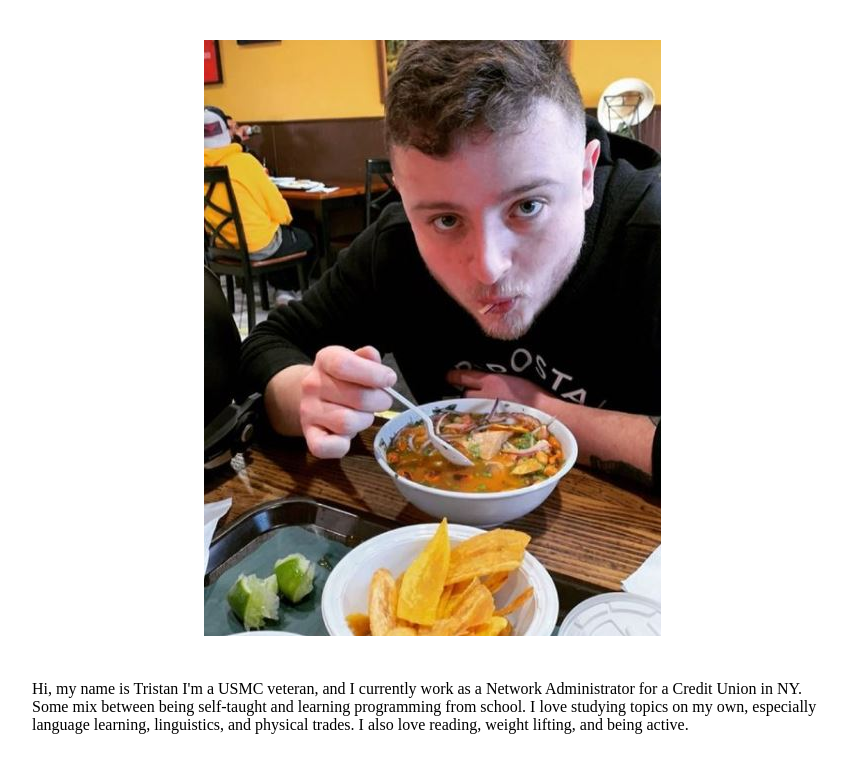
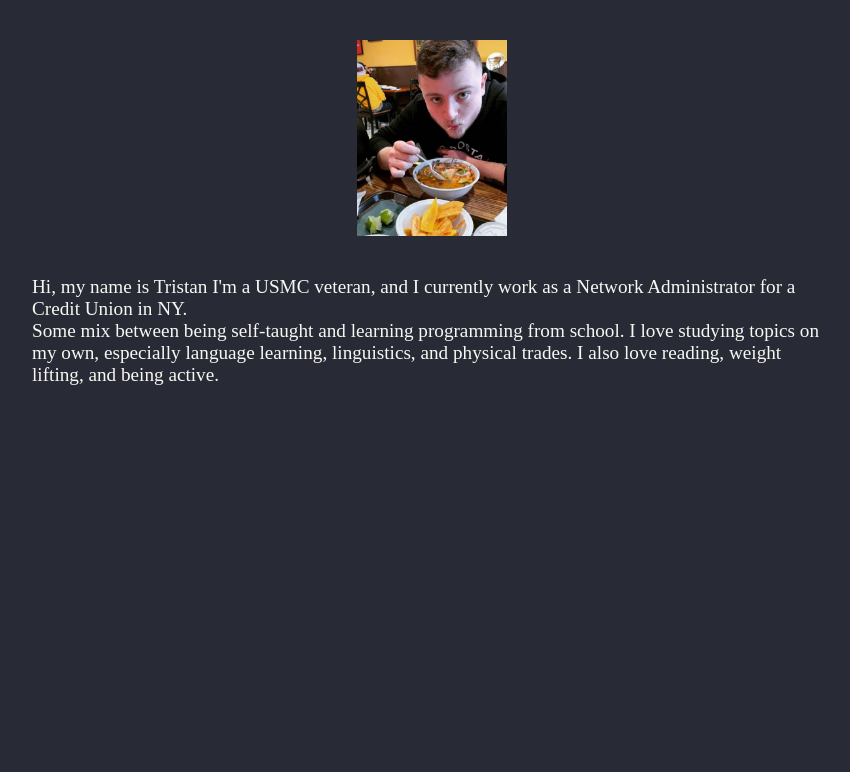
Before and after one commit to Tristochi/personal_website, a plain HTML site: page index.html in a window 1280 px wide. Shown: the whole page, without its empty margins (208-1058 px from the left). Drawn offline with Linux system fonts and the light colour scheme.

Commit message:
Added some style changes. Still not sure what I'm doing w this.

```diff
--- a/index.html
+++ b/index.html
@@ -4,7 +4,7 @@
     <meta name="author" content="Tristan Szakacs">
     <meta name="viewport" content="width=device-width, initial-scale=1.0">
     <link rel="preload" href="/style.css" as="style">
-    <link rel="stylesheet" href="/style.css">
+    <link rel="stylesheet" href="./style.css">
   </head>
   <body>
     <header>
--- a/style.css
+++ b/style.css
@@ -1,3 +1,4 @@
+
 * {
   margin: 0;
   padding: 0;
@@ -9,11 +10,21 @@ body {
   min-height: 100vh;
 }
 
+header > img {
+  display: flex;
+  margin: auto;
+  width: 150px;
+
+}
+
 body {
   display: flex;
   flex-direction: column;
   align-items: center;
   padding: 20px;
+  font-size: 1.2rem;
+  background-color: #282a36;
+  color: #f8f8f2;
 }
 
 header, main {
```
